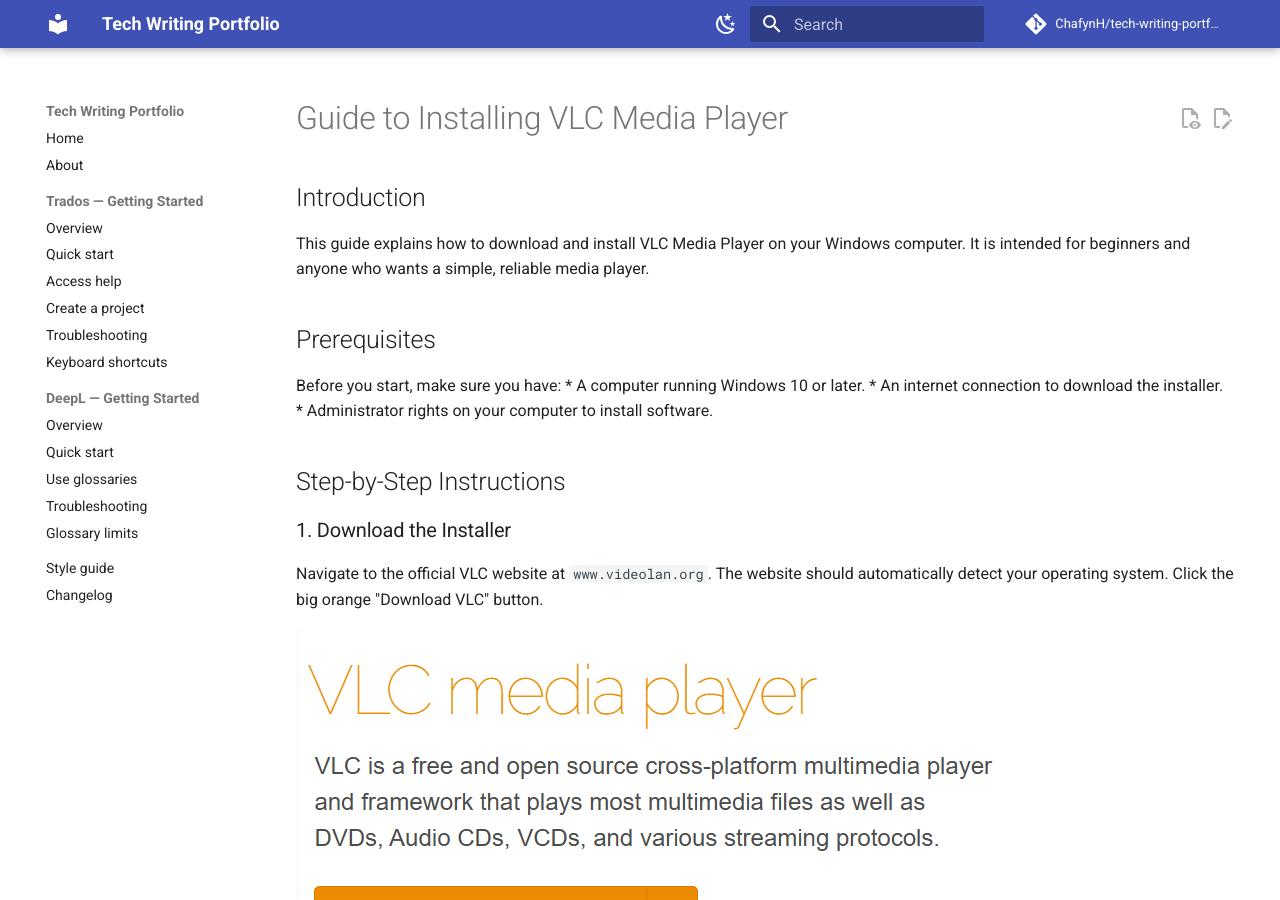
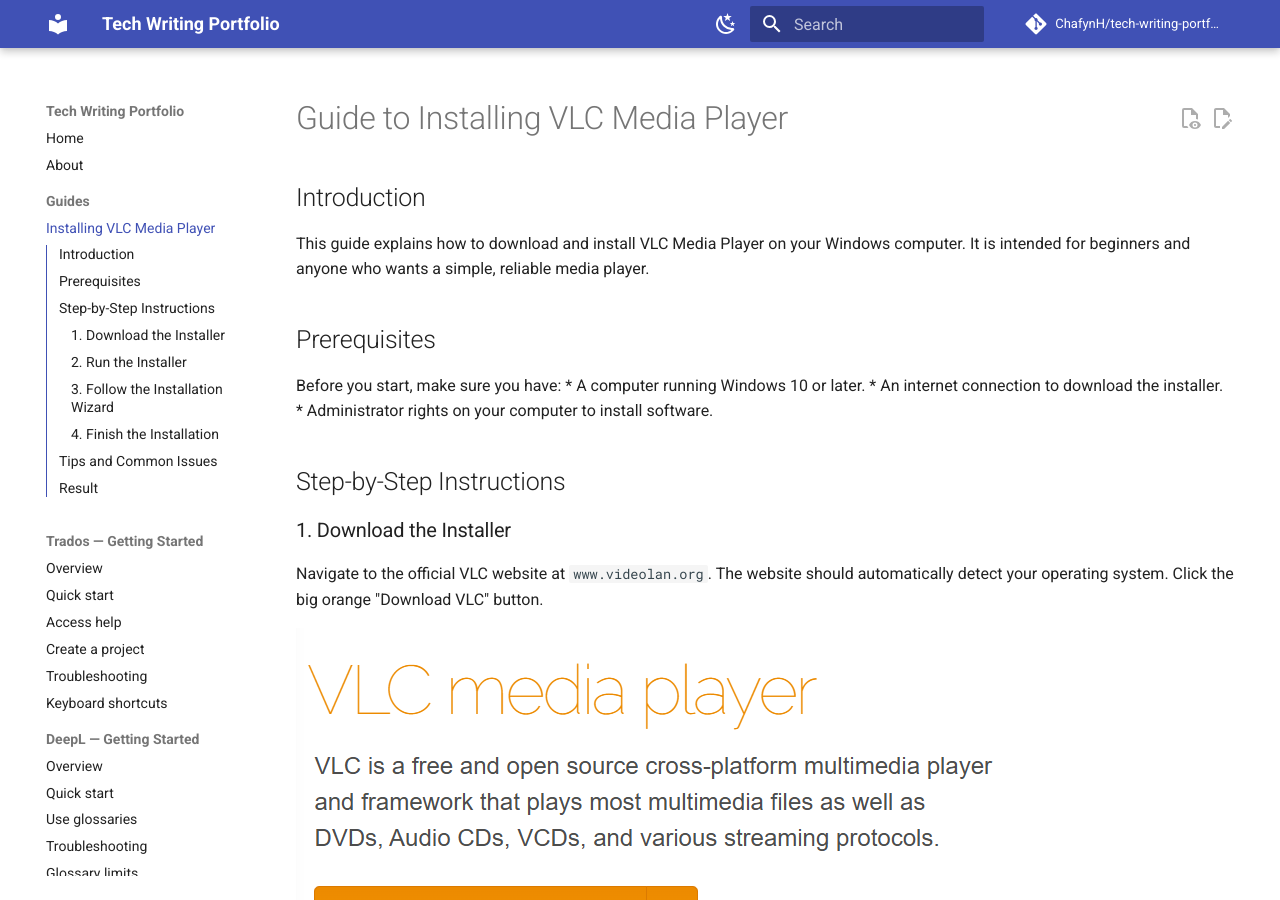
Before and after one commit to Chafyn/tech-writing-portfolio, an MkDocs documentation site: the page built from docs/guides/vlc-installation.md, in a window 1280 px wide and 900 px high. Built offline with MkDocs 1.6.1 and Material for MkDocs 9.7.7, drawn with Linux system fonts in a browser that asks for light colours; comment, search, counter and statistics services are not loaded.

Commit message:
Update mkdocs.yml

```diff
--- a/mkdocs.yml
+++ b/mkdocs.yml
@@ -12,6 +12,7 @@
     - navigation.expand
     - navigation.sections
     - navigation.instant
+    - navigation.top          # keeps the nav visible when scrolling
     - toc.integrate
     - content.code.copy
     - content.action.edit
@@ -31,6 +32,7 @@
       toggle:
         icon: material/weather-sunny
         name: Switch to light mode
+
 markdown_extensions:
   - admonition
   - attr_list
@@ -40,6 +42,8 @@
 nav:
   - Home: index.md
   - About: about.md
+  - Guides:
+      - Installing VLC Media Player: guides/vlc-installation.md
   - Trados — Getting Started:
       - Overview: trados-getting-started/index.md
       - Quick start: trados-getting-started/quick-start.md
@@ -57,5 +61,6 @@
   - Changelog: changelog.md
 
 docs_dir: docs
+
 plugins:
   - search
```
